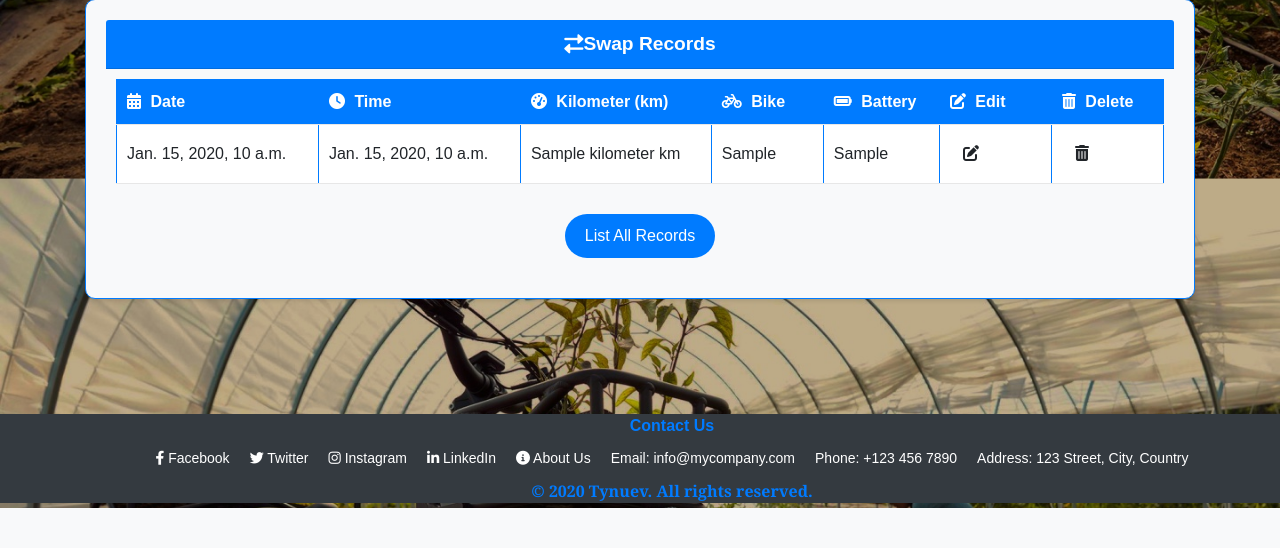
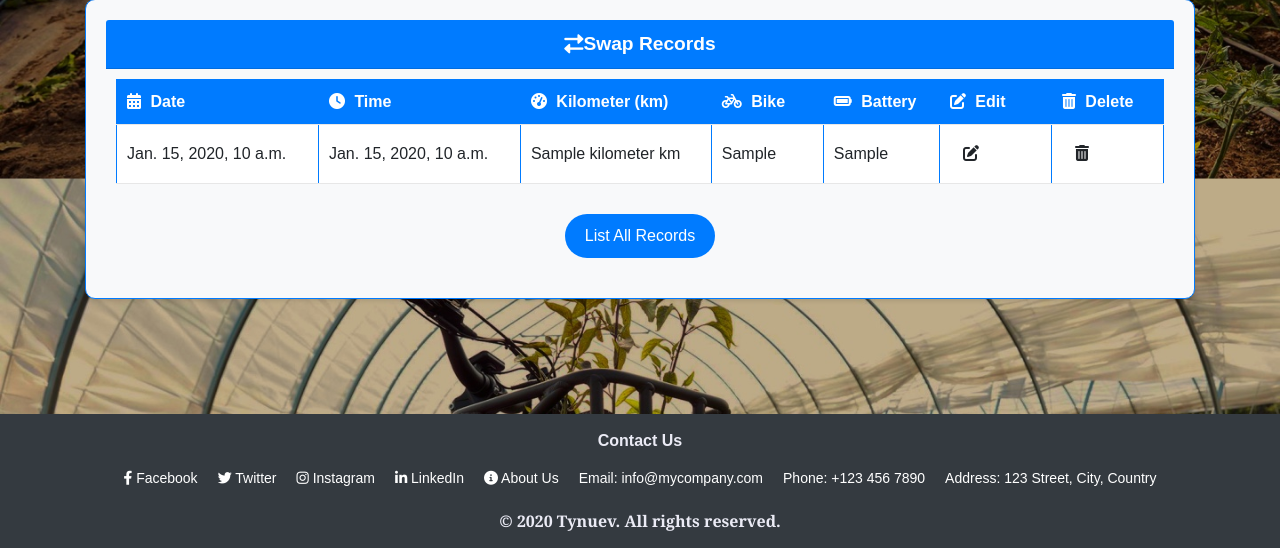
Before and after one commit to KachyEjim/TynuevBatterySwapManager, a Django app: template records/templates/user/dashboard/dashboard.html in a window 1280 px wide; the page is wider, and only the part inside the window is pictured. Shown: the part 633-1181 px from the top of that part. Before the commit the page ends 1141 px from the top of that part, so only its background shows below. Run offline with Django 4.2, Linux system fonts and the light colour scheme; the template is opened without the code that fills it: most values are stand-ins (such as "Sample title", 1, 10 or a date in 2020); some libraries are stand-ins or nearby versions.

Commit message:
Deploy error corrected

```diff
--- a/records/static/css/dashboard.css
+++ b/records/static/css/dashboard.css
@@ -150,6 +150,96 @@
         margin-left: 90px;
     }
 }
+
+
+
+
+/* Footer Styles */
+.custom-footer {
+    text-align: center;
+    padding: 10px;
+    width: 100%;
+    background-color: #343a40; /* Background color for the footer */
+    color: white; /* Text color for the footer */
+    display: flex;
+    flex-direction: column;
+    align-items: center;
+    justify-content: center; /* Center items vertically */
+    position: relative;
+}
+
+.custom-footer p {
+    margin: 5px 0;
+    font-weight: bold;
+    color: rgb(235, 235, 245);
+}
+
+.custom-footer ul {
+    list-style-type: none;
+    padding: 0;
+    margin: 10px 0;
+    display: flex;
+    justify-content: center;
+    flex-wrap: wrap;
+}
+
+.custom-footer ul li {
+    margin: 0 10px;
+    font-size: 14px;
+}
+
+.custom-footer ul li a {
+    color: white;
+    text-decoration: none;
+    transition: color 0.3s;
+}
+
+.custom-footer ul li a:hover {
+    color: #007bff; /* Color change on hover */
+}
+
+#fot {
+    font-weight: bold;
+    font-family: Cambria, Cochin, Georgia, Times, 'Times New Roman', serif;
+    margin-top: 10px;
+}
+
+/* Responsive Styles */
+@media (max-width: 768px) {
+    .custom-footer ul li {
+        margin: 5px 10px;
+    }
+    .custom-footer {
+        text-align: center;
+        width: 105vh;
+        background-color: #343a40; /* Background color for the footer */
+        color: white; /* Text color for the footer */
+        display: flex;
+        flex-direction: column;
+        align-items: center;
+        justify-content: center; /* Center items vertically */
+        position: relative;
+    }
+
+}
+
+@media (max-width: 480px) {
+    .custom-footer ul li {
+        font-size: 12px;
+    }
+
+    #fot {
+        font-size: 12px;
+    }
+
+    .custom-footer p {
+        font-size: 10px;
+    }
+}
+
+
+
+
 
 
 /*dashboard section*/
```
